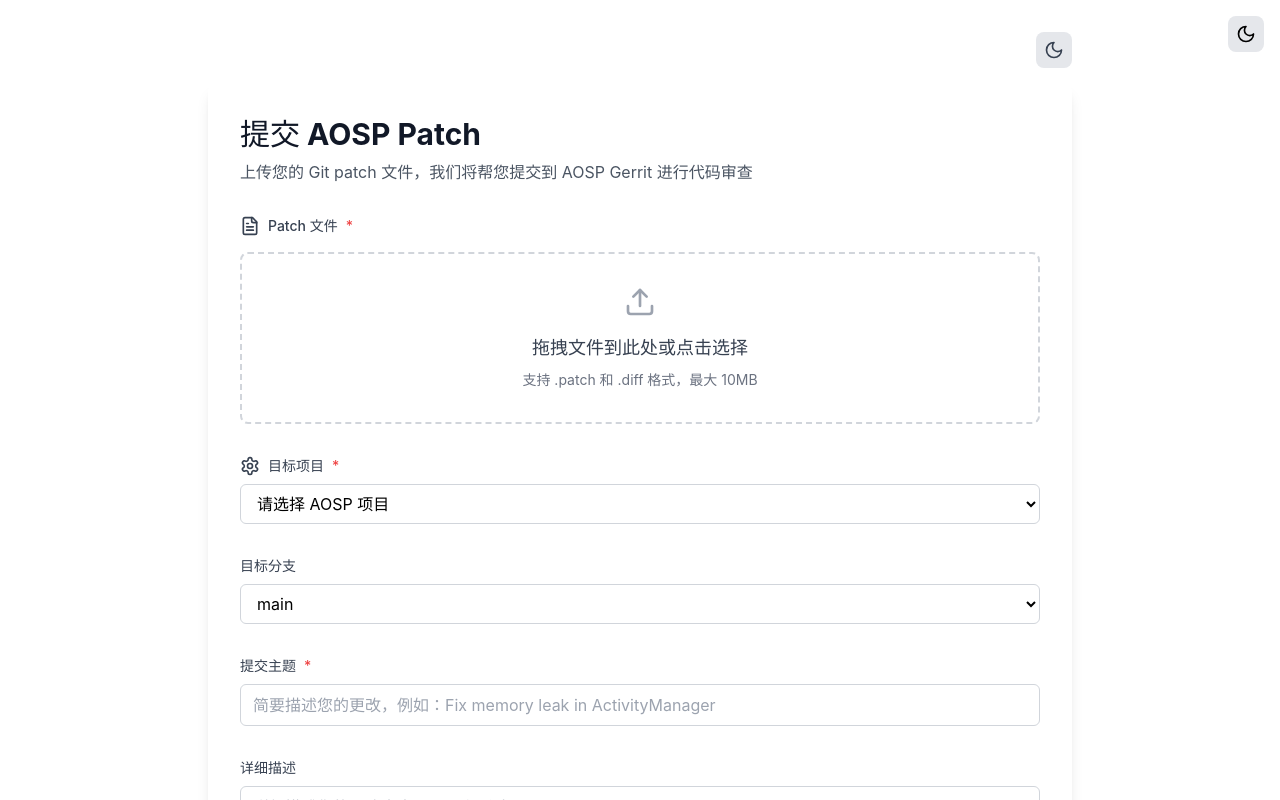
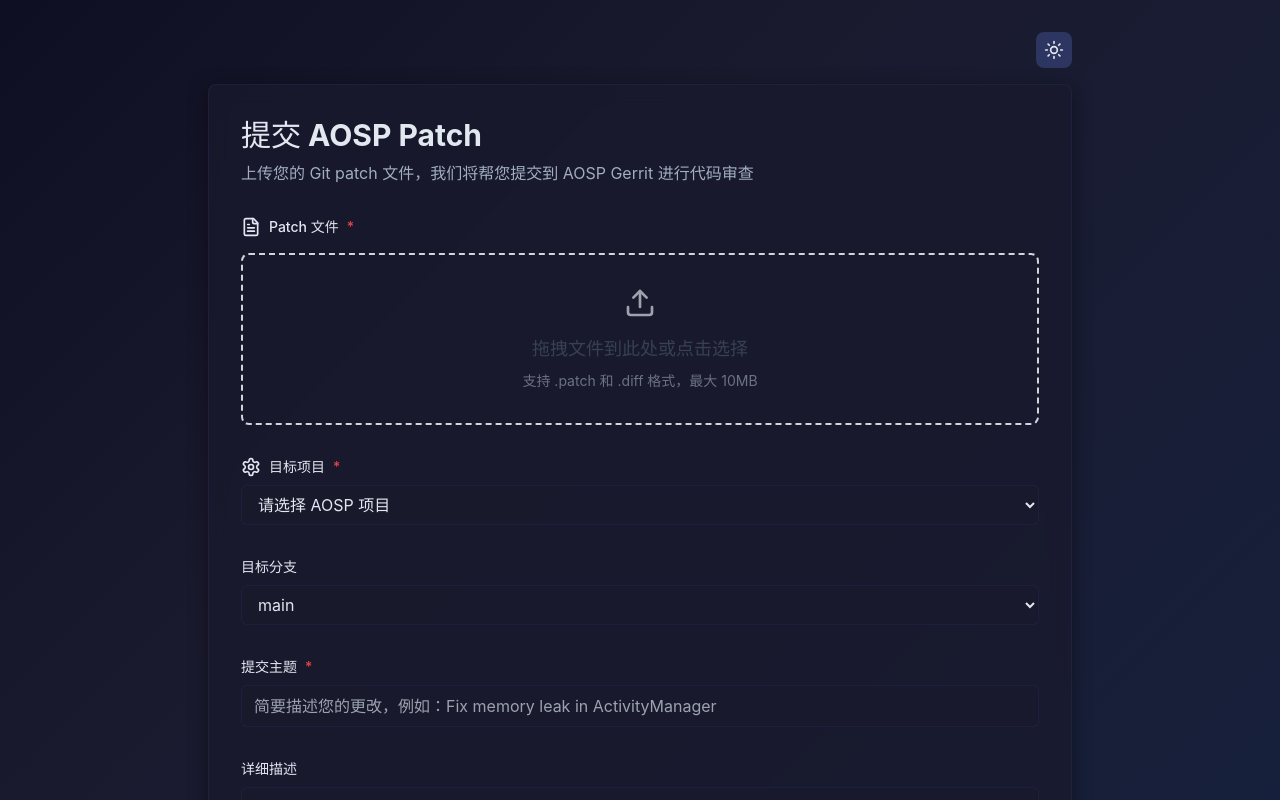
Before and after one commit to ai-patchx/patchx, a React (Vite) app: page / in a window 1280 px wide. Shown: the top 800 px of the page. Built offline with nearby package versions, Linux system fonts and the light colour scheme.

Commit message:
feat(theme): remove global theme toggle and set dark theme as default

```diff
--- a/src/App.tsx
+++ b/src/App.tsx
@@ -3,10 +3,9 @@
 import SubmitPage from './pages/SubmitPage'
 import StatusPage from './pages/StatusPage'
 import { useTheme } from './hooks/useTheme'
-import { Moon, Sun } from 'lucide-react'
 
 function App() {
-  const { theme, toggleTheme } = useTheme()
+  const { theme } = useTheme()
 
   useEffect(() => {
     // Apply theme class to document root
@@ -17,14 +16,6 @@
   return (
     <Router>
       <div className={`min-h-screen ${theme === 'dark' ? 'bg-gradient-dark' : ''}`}>
-        {/* Theme toggle button for testing */}
-        <button
-          onClick={toggleTheme}
-          className="fixed top-4 right-4 z-50 p-2 rounded-lg bg-gray-200 dark:bg-gray-700 hover:bg-gray-300 dark:hover:bg-gray-600 transition-colors"
-          title={`Switch to ${theme === 'dark' ? 'light' : 'dark'} theme`}
-        >
-          {theme === 'dark' ? <Sun className="w-5 h-5" /> : <Moon className="w-5 h-5" />}
-        </button>
 
         <Routes>
           <Route path="/" element={<SubmitPage />} />
--- a/src/hooks/useTheme.ts
+++ b/src/hooks/useTheme.ts
@@ -8,7 +8,8 @@
     if (savedTheme) {
       return savedTheme;
     }
-    return window.matchMedia('(prefers-color-scheme: dark)').matches ? 'dark' : 'light';
+    // Default to dark theme
+    return 'dark';
   });
 
   useEffect(() => {
```
